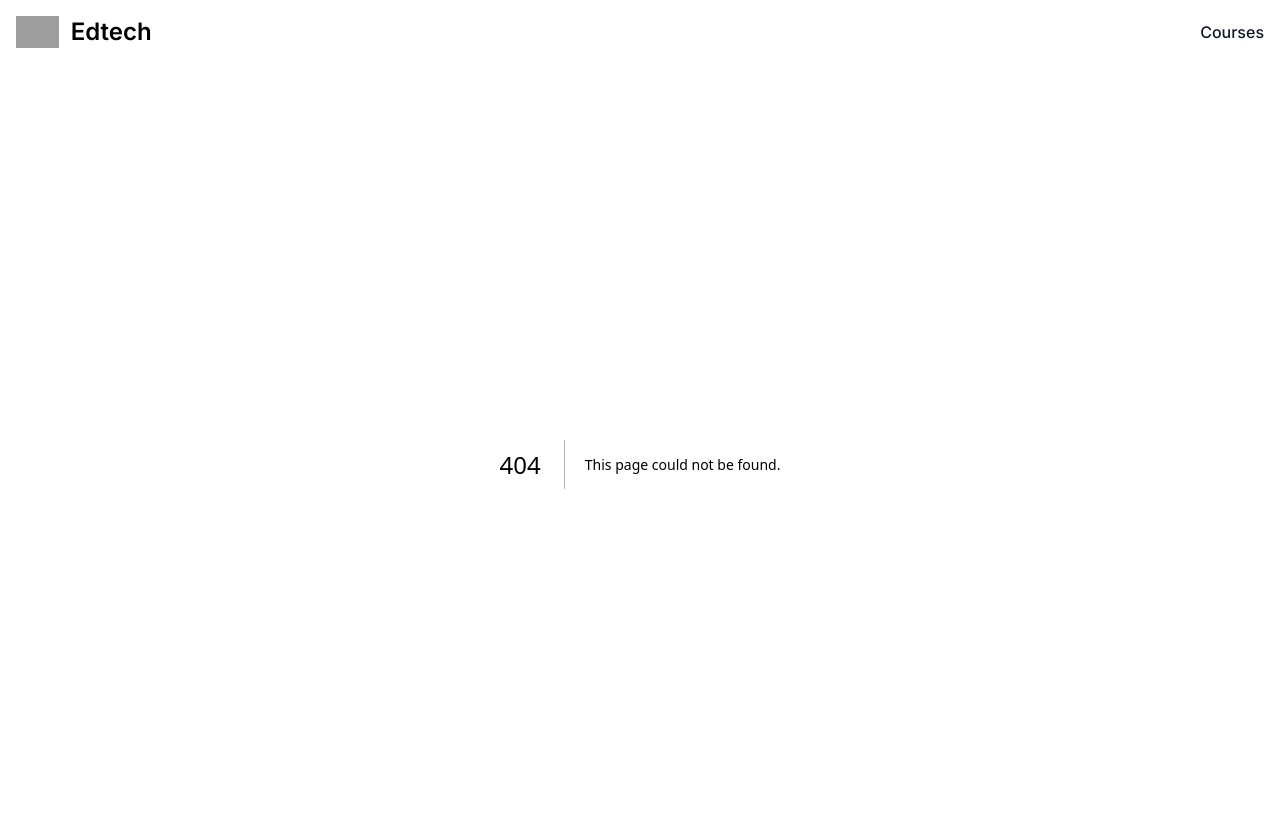
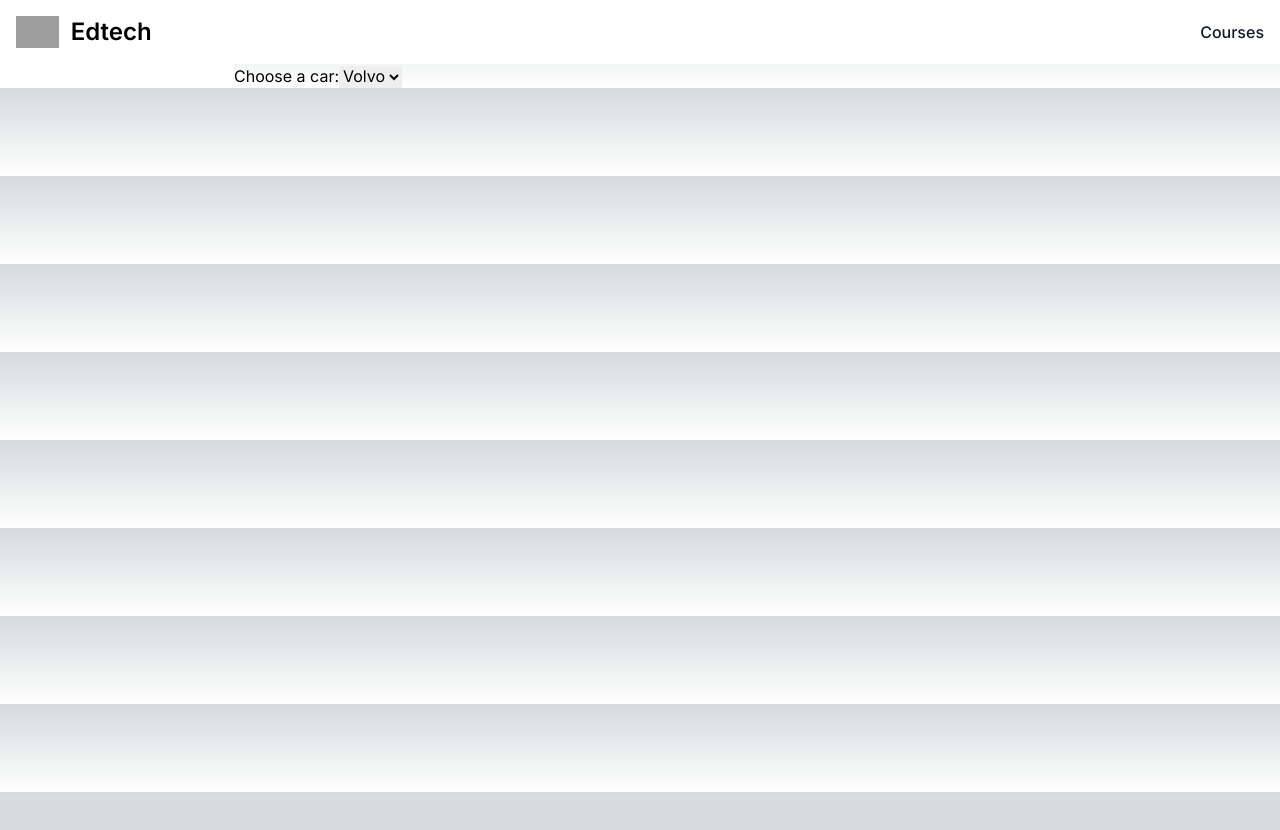
Before and after one commit to lourencovw/edtech-dashboard, a Next.js app in the folder client/: page /students/create in a window 1280 px wide. Before the commit this address had no page. Shown: the top 830 px of the page. After the commit the page ends 800 px from the top, so only its background shows below. Built offline with nearby package versions, Linux system fonts and the light colour scheme; grey boxes are pictures that could not be loaded.

Commit message:
Create student pages

```diff
--- /dev/null
+++ b/client/app/students/create/page.tsx
@@ -0,0 +1,15 @@
+export default function Create() {
+    return (
+        <form action="">
+            <label htmlFor="name"></label>
+            <input type="text" name="name" id="name" />
+            <label htmlFor="course">Choose a car:</label>
+            <select name="course" id="course">
+                <option value="volvo">Volvo</option>
+                <option value="saab">Saab</option>
+                <option value="opel">Opel</option>
+                <option value="audi">Audi</option>
+            </select>
+        </form>
+    );
+}
--- /dev/null
+++ b/client/app/students/page.tsx
@@ -0,0 +1,3 @@
+export default function Students() {
+    return <h1>students</h1>;
+}
```
